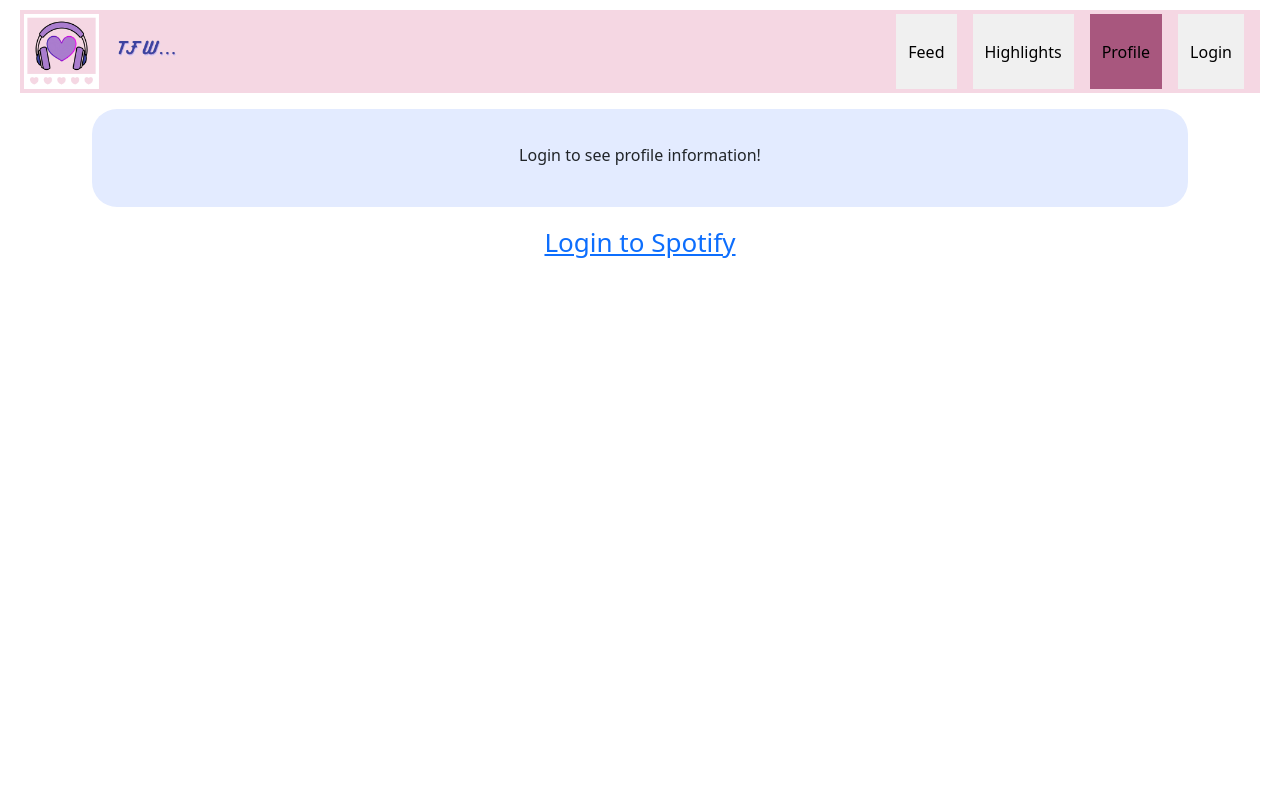
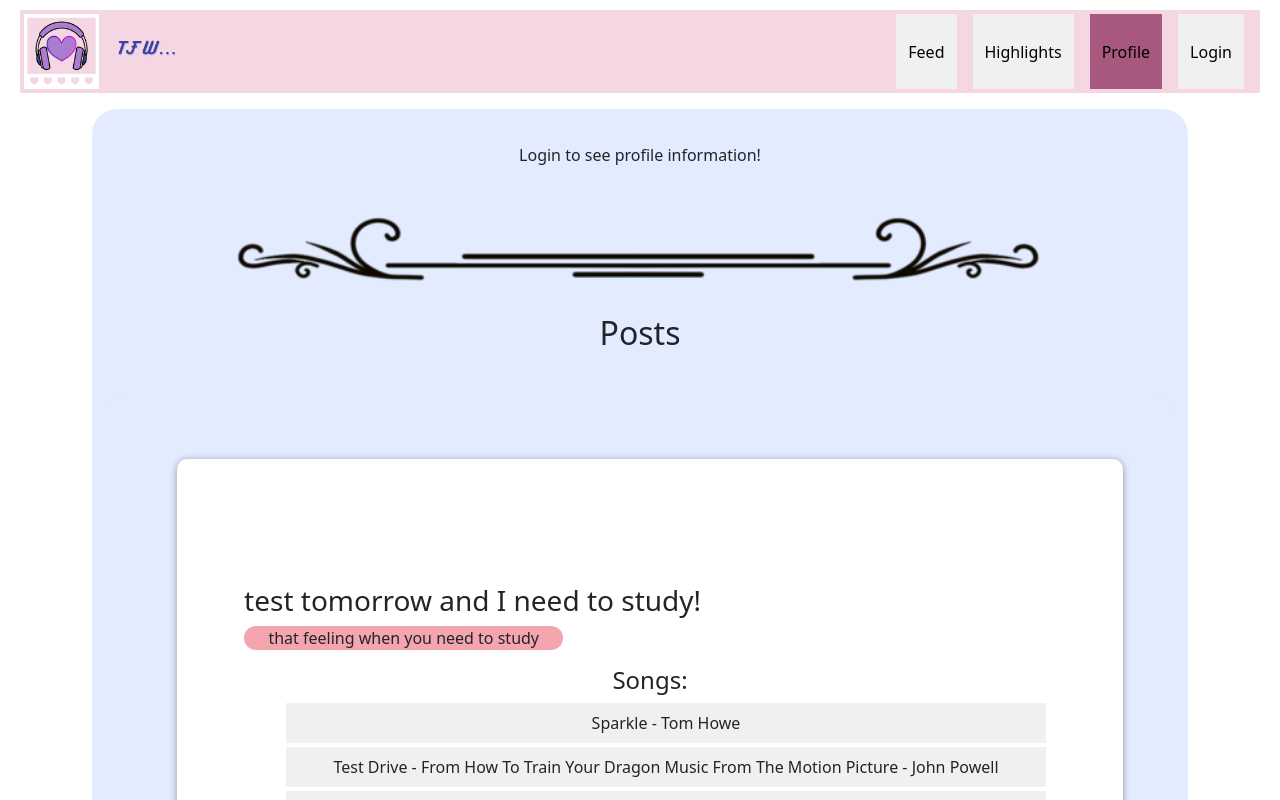
Before and after one commit to acb3454/wichacks-2024, a React (Create React App) app in the folder wichacks-2024/: page /Profile in a window 1280 px wide. Shown: the top 800 px of the page. Built offline with nearby package versions, Linux system fonts and the light colour scheme.

Commit message:
added user's posts to profile

```diff
--- a/wichacks-2024/src/Profile/profile.css
+++ b/wichacks-2024/src/Profile/profile.css
@@ -19,3 +19,9 @@
 
     display: block;
     margin: auto; }
+
+.feed{
+        background-color: #E3EBFF;
+        padding: 5%;
+        border-radius: 25px;
+}
--- a/wichacks-2024/src/Profile/profile.jsx
+++ b/wichacks-2024/src/Profile/profile.jsx
@@ -4,6 +4,9 @@ import axios from "axios";
 import "./profile.css"
 import coolLine from "../Photos/coolLine.png"
 import poloroid from "../Photos/poloroid.png"
+
+import Post from "../Posts/posts";
+import Posts from "../postData";
 
 const Profile = ({ token }) => {
   const [topTracks, setTopTracks] = useState([]);
@@ -96,6 +99,11 @@ const Profile = ({ token }) => {
     }
   }, [token]);
 
+
+  // Filter posts based on the selected tag
+  const filteredPosts = Posts.filter((post) => post.username === displayName)
+   //const filteredPosts = Posts;
+
   return (
     <div style = {{backgroundColor:"#E3EBFF", borderRadius: "25px"}}>
       <br></br>
@@ -152,7 +160,21 @@ const Profile = ({ token }) => {
       }
       </div>
 
+      <img src={coolLine} style = {{width: "75%", marginTop: "30px", marginBottom: "30px"}}></img>
+
+      <h2>Posts</h2>
       <br></br>
+
+      <div className="feed">
+          <div className="feedWrapper">
+
+              {filteredPosts.map((p) => (
+              <Post token={token} key={p.id} post={p} />
+              ))}
+
+          </div>
+      </div>
+
 
     </div>
   );
```
